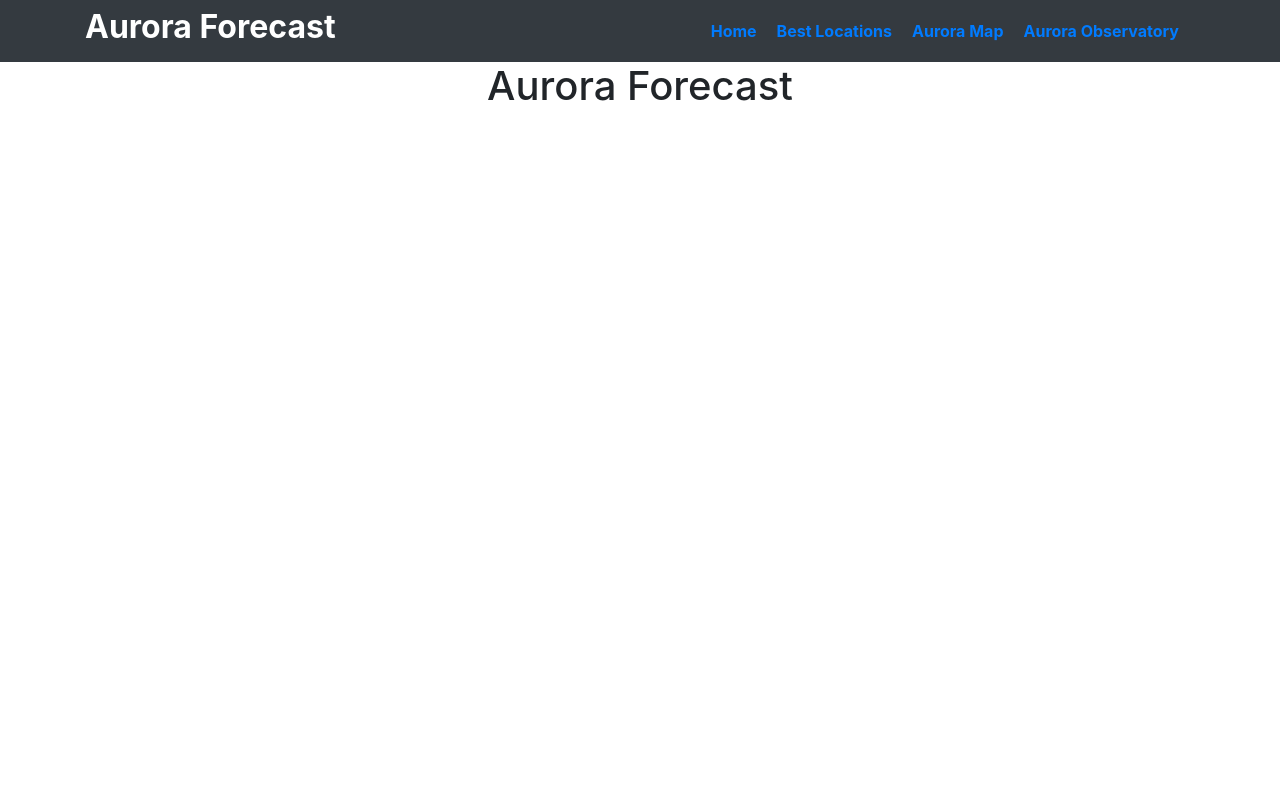
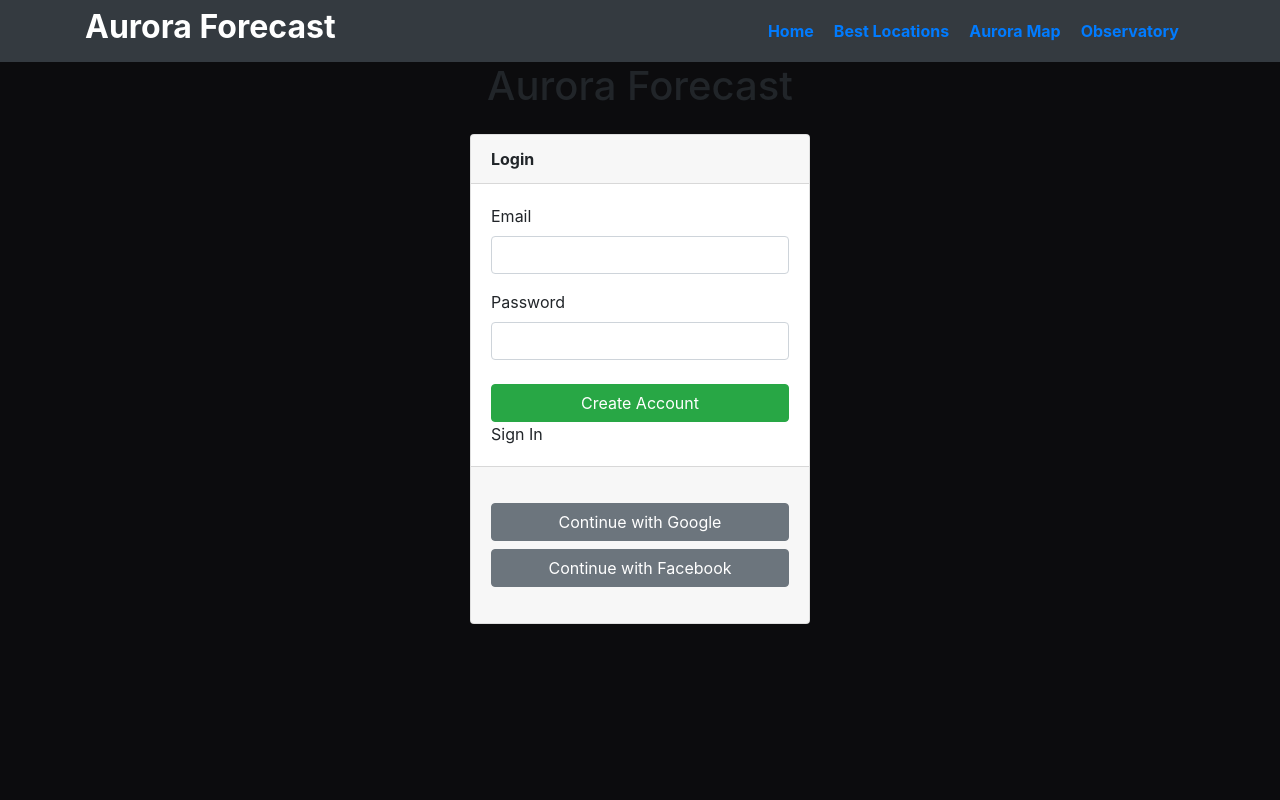
Before and after one commit to aidenkimgj/aurora-forecast, a React (Create React App) app: page /observatory in a window 1280 px wide. Shown: the top 800 px of the page. Built offline with nearby package versions, Linux system fonts and the light colour scheme; no server answers.

Commit message:
Adjust google map and Fix component structure

```diff
--- a/src/components/App.jsx
+++ b/src/components/App.jsx
@@ -36,12 +36,14 @@ const App = () => {
 
   return (
     <>
+      <div style={{ backgroundColor: '#0C0C0E' }}>
         {init ? (
           <AppRouter isLoggedIn={isLoggedIn} location={currLocation} />
         ) : (
           'Initializing....'
         )}
         <Footer />
+      </div>
     </>
   );
 };
--- a/src/components/Navigation.jsx
+++ b/src/components/Navigation.jsx
@@ -62,8 +62,8 @@ const Navigation = ({ isLoggedIn }) => {
             </NavItem>
             <NavItem>
               <Form className="col pr-3 p-1">
-                <Link to="/gallery" className="text-decoration-none">
-                  Aurora Observatory
+                <Link to="/observatory" className="text-decoration-none">
+                  Observatory
                 </Link>
               </Form>
             </NavItem>
--- a/src/components/Router.jsx
+++ b/src/components/Router.jsx
@@ -5,7 +5,7 @@ import Auth from '../routes/Auth';
 import { Container } from 'reactstrap';
 import BestLocations from '../routes/BestLocations';
 import AuroraMap from '../routes/AuroraMap';
-import Gallery from '../routes/Gallery';
+import Observatory from '../routes/Observatory';
 import Header from './Header';
 import Navigation from './Navigation';
 
@@ -35,14 +35,14 @@ const AppRouter = ({ isLoggedIn, location }) => {
                 exact
                 component={withProps(AuroraMap, { center: location })}
               />
-              <Route path="/gallery" exact component={Gallery} />
+              <Route path="/observatory" exact component={Observatory} />
             </>
           ) : (
             <>
               <Route path="/" exact component={Auth} />
               <Route path="/bestlocations" exact component={Auth} />
               <Route path="/auroramap" exact component={Auth} />
-              <Route path="/gallery" exact component={Auth} />
+              <Route path="/observatory" exact component={Auth} />
             </>
           )}
         </Switch>
--- a/src/routes/AuroraMap.jsx
+++ b/src/routes/AuroraMap.jsx
@@ -44,8 +44,8 @@ const AuroraMap = ({ center }) => {
   const heatmapData = {
     positions: data,
     options: {
-      radius: 40,
-      opacity: 0.5,
+      radius: 60,
+      opacity: 0.6,
     },
   };
 
@@ -55,13 +55,13 @@ const AuroraMap = ({ center }) => {
 
   return (
     <>
-      <h1>AuroraMap</h1>
+      <h2>AuroraMap</h2>
 
-      <div style={{ height: '100vh', width: '100%' }}>
+      <div style={{ height: '70vh', width: '100%' }}>
         <GoogleMapReact
           bootstrapURLKeys={{ key: GOOGLE_API, libraries: ['visualization'] }}
           defaultCenter={center}
-          defaultZoom={3}
+          defaultZoom={8}
           heatmap={heatmapData}
           options={mapStyles}
         >
--- a/src/routes/Gallery.jsx
+++ /dev/null
@@ -1,11 +0,0 @@
-import React from 'react';
-
-const Gallery = () => {
-  return (
-    <>
-      <h1>Gallery</h1>
-    </>
-  );
-};
-
-export default Gallery;
--- /dev/null
+++ b/src/routes/Observatory.jsx
@@ -0,0 +1,11 @@
+import React from 'react';
+
+const Observatory = () => {
+  return (
+    <>
+      <h1>Observatory</h1>
+    </>
+  );
+};
+
+export default Observatory;
```
Lines whose indentation alone changed are shown as unchanged.
